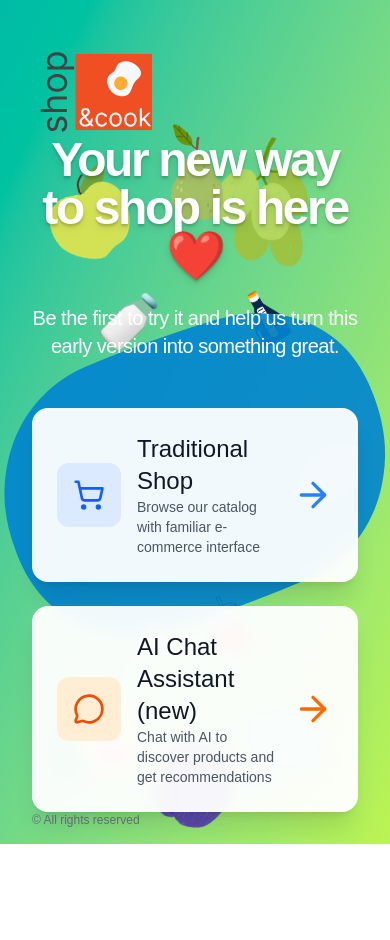
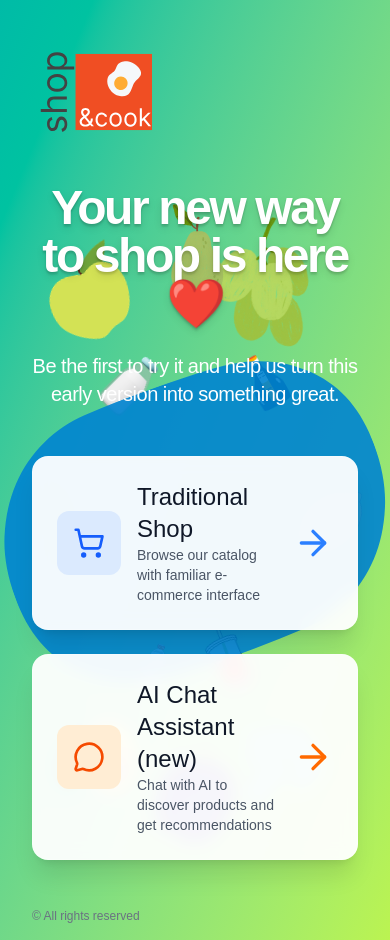
Before and after one commit to losnikitos/hackathon-aug-2025, a Next.js app: page / in a window 390 px wide. Before the commit the page ends 844 px from the top, so only its background shows below. Built offline with nearby package versions, Linux system fonts and the light colour scheme.

Commit message:
Main page layout

```diff
--- a/app/page.tsx
+++ b/app/page.tsx
@@ -9,10 +9,10 @@
       </div>
 
       {/* Main content */}
-      <div className="relative z-10 min-h-screen flex flex-col">
+      <div className="relative z-10 min-h-screen flex flex-col pb-20">
 
         {/* Logo */}
-        <div className="p-8 -mb-20">
+        <div className="p-8 md:-mb-20">
           <img src="/logo.svg" alt="shop&cook" className="h-30 w-30 flex-shrink-0" />
         </div>
 
```
